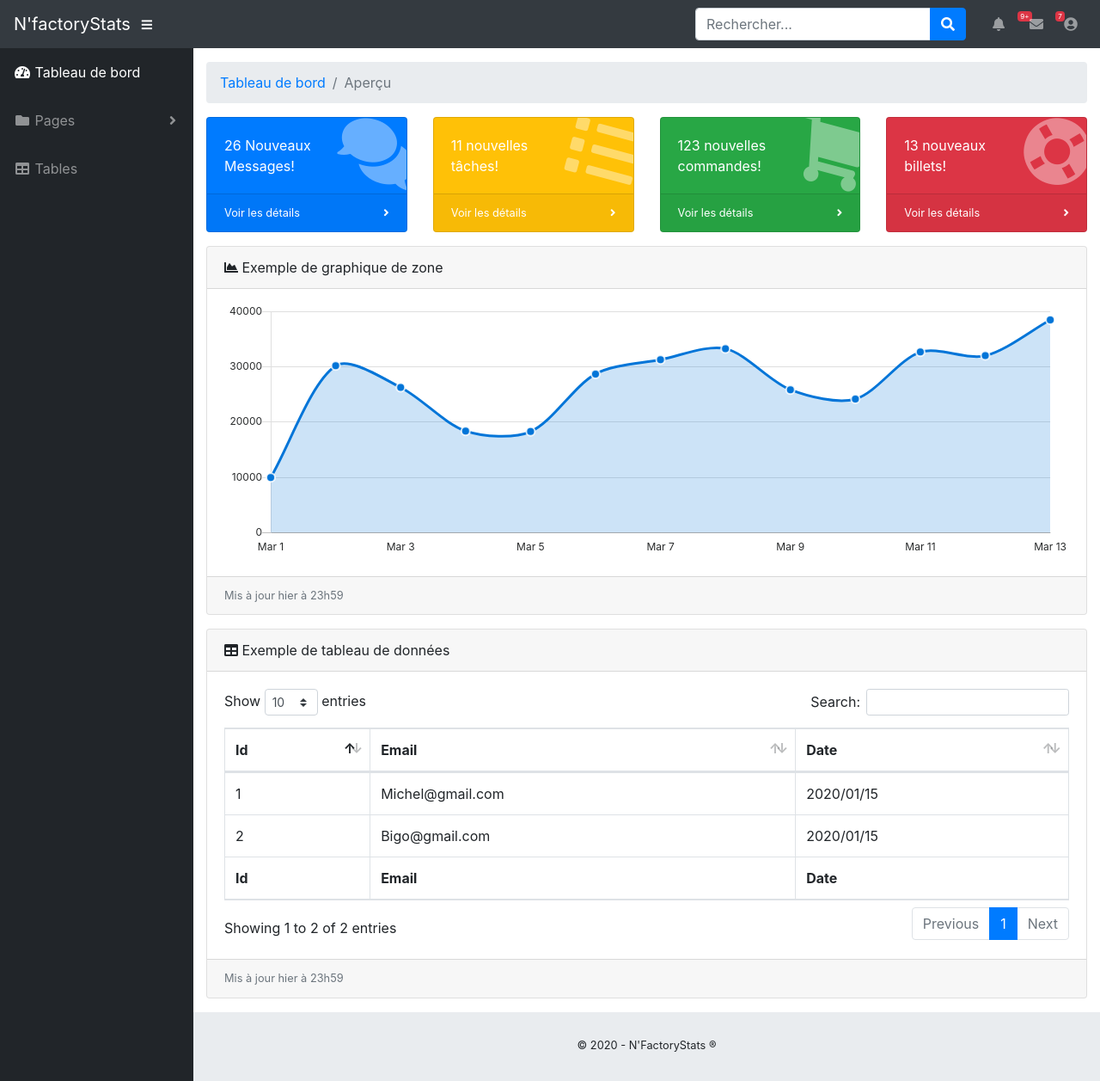
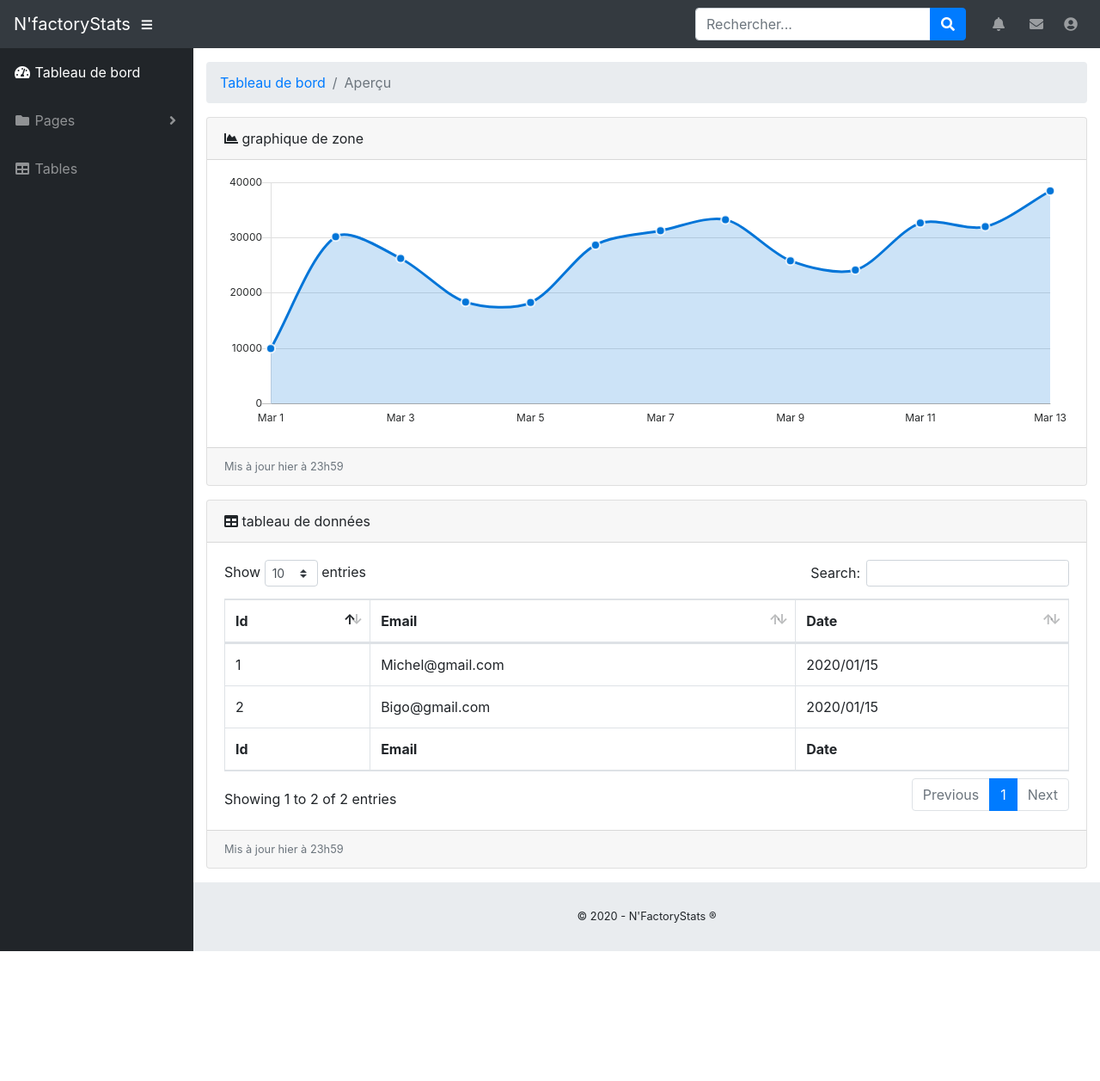
Before and after one commit to Bigo0612/N-FactoryStats, a PHP site: page /Back/index.php in a window 1280 px wide. Shown: the whole page at 86% size. After the commit the page ends 1106 px from the top, so only its background shows below. Run offline with PHP 8.4, Linux system fonts and the light colour scheme.

Commit message:
modification back/index.php

```diff
--- a/Back/index.php
+++ b/Back/index.php
@@ -51,35 +51,22 @@
       <li class="nav-item dropdown no-arrow mx-1">
         <a class="nav-link dropdown-toggle" href="#" id="alertsDropdown" role="button" data-toggle="dropdown" aria-haspopup="true" aria-expanded="false">
           <i class="fas fa-bell fa-fw"></i>
-          <span class="badge badge-danger">9+</span>
+          <span class="badge badge-danger"></span>
         </a>
-        <div class="dropdown-menu dropdown-menu-right" aria-labelledby="alertsDropdown">
-          <a class="dropdown-item" href="#">Action</a>
-          <a class="dropdown-item" href="#">autre action</a>
-          <div class="dropdown-divider"></div>
-          <a class="dropdown-item" href="#">Quelque chose d'autre ici</a>
-        </div>
+
       </li>
       <li class="nav-item dropdown no-arrow mx-1">
         <a class="nav-link dropdown-toggle" href="#" id="messagesDropdown" role="button" data-toggle="dropdown" aria-haspopup="true" aria-expanded="false">
           <i class="fas fa-envelope fa-fw"></i>
-          <span class="badge badge-danger">7</span>
+          <span class="badge badge-danger"></span>
         </a>
-        <div class="dropdown-menu dropdown-menu-right" aria-labelledby="messagesDropdown">
-          <a class="dropdown-item" href="#">Action</a>
-          <a class="dropdown-item" href="#">autre action</a>
-          <div class="dropdown-divider"></div>
-          <a class="dropdown-item" href="#">Quelque chose d'autre ici</a>
-        </div>
+
       </li>
       <li class="nav-item dropdown no-arrow">
         <a class="nav-link dropdown-toggle" href="#" id="userDropdown" role="button" data-toggle="dropdown" aria-haspopup="true" aria-expanded="false">
           <i class="fas fa-user-circle fa-fw"></i>
         </a>
         <div class="dropdown-menu dropdown-menu-right" aria-labelledby="userDropdown">
-          <a class="dropdown-item" href="#">Réglages</a>
-          <a class="dropdown-item" href="#">Journal d'activité</a>
-          <div class="dropdown-divider"></div>
           <a class="dropdown-item" href="#" data-toggle="modal" data-target="#logoutModal">Se déconnecter</a>
         </div>
       </li>
@@ -129,79 +116,13 @@
           <li class="breadcrumb-item active">Aperçu</li>
         </ol>
 
-        <!-- Icon Cards-->
-        <div class="row">
-          <div class="col-xl-3 col-sm-6 mb-3">
-            <div class="card text-white bg-primary o-hidden h-100">
-              <div class="card-body">
-                <div class="card-body-icon">
-                  <i class="fas fa-fw fa-comments"></i>
-                </div>
-                <div class="mr-5">26 Nouveaux Messages!</div>
-              </div>
-              <a class="card-footer text-white clearfix small z-1" href="#">
-                <span class="float-left">Voir les détails</span>
-                <span class="float-right">
-                  <i class="fas fa-angle-right"></i>
-                </span>
-              </a>
-            </div>
-          </div>
-          <div class="col-xl-3 col-sm-6 mb-3">
-            <div class="card text-white bg-warning o-hidden h-100">
-              <div class="card-body">
-                <div class="card-body-icon">
-                  <i class="fas fa-fw fa-list"></i>
-                </div>
-                <div class="mr-5">11 nouvelles tâches!</div>
-              </div>
-              <a class="card-footer text-white clearfix small z-1" href="#">
-                <span class="float-left">Voir les détails</span>
-                <span class="float-right">
-                  <i class="fas fa-angle-right"></i>
-                </span>
-              </a>
-            </div>
-          </div>
-          <div class="col-xl-3 col-sm-6 mb-3">
-            <div class="card text-white bg-success o-hidden h-100">
-              <div class="card-body">
-                <div class="card-body-icon">
-                  <i class="fas fa-fw fa-shopping-cart"></i>
-                </div>
-                <div class="mr-5">123 nouvelles commandes!</div>
-              </div>
-              <a class="card-footer text-white clearfix small z-1" href="#">
-                <span class="float-left">Voir les détails</span>
-                <span class="float-right">
-                  <i class="fas fa-angle-right"></i>
-                </span>
-              </a>
-            </div>
-          </div>
-          <div class="col-xl-3 col-sm-6 mb-3">
-            <div class="card text-white bg-danger o-hidden h-100">
-              <div class="card-body">
-                <div class="card-body-icon">
-                  <i class="fas fa-fw fa-life-ring"></i>
-                </div>
-                <div class="mr-5">13 nouveaux billets!</div>
-              </div>
-              <a class="card-footer text-white clearfix small z-1" href="#">
-                <span class="float-left">Voir les détails</span>
-                <span class="float-right">
-                  <i class="fas fa-angle-right"></i>
-                </span>
-              </a>
-            </div>
-          </div>
-        </div>
+
 
         <!-- Area Chart Example-->
         <div class="card mb-3">
           <div class="card-header">
             <i class="fas fa-chart-area"></i>
-              Exemple de graphique de zone</div>
+              graphique de zone</div>
           <div class="card-body">
             <canvas id="myAreaChart" width="100%" height="30"></canvas>
           </div>
@@ -212,7 +133,7 @@
         <div class="card mb-3">
           <div class="card-header">
             <i class="fas fa-table"></i>
-              Exemple de tableau de données</div>
+              tableau de données</div>
           <div class="card-body">
             <div class="table-responsive">
               <table class="table table-bordered" id="dataTable" width="100%" cellspacing="0">
```
